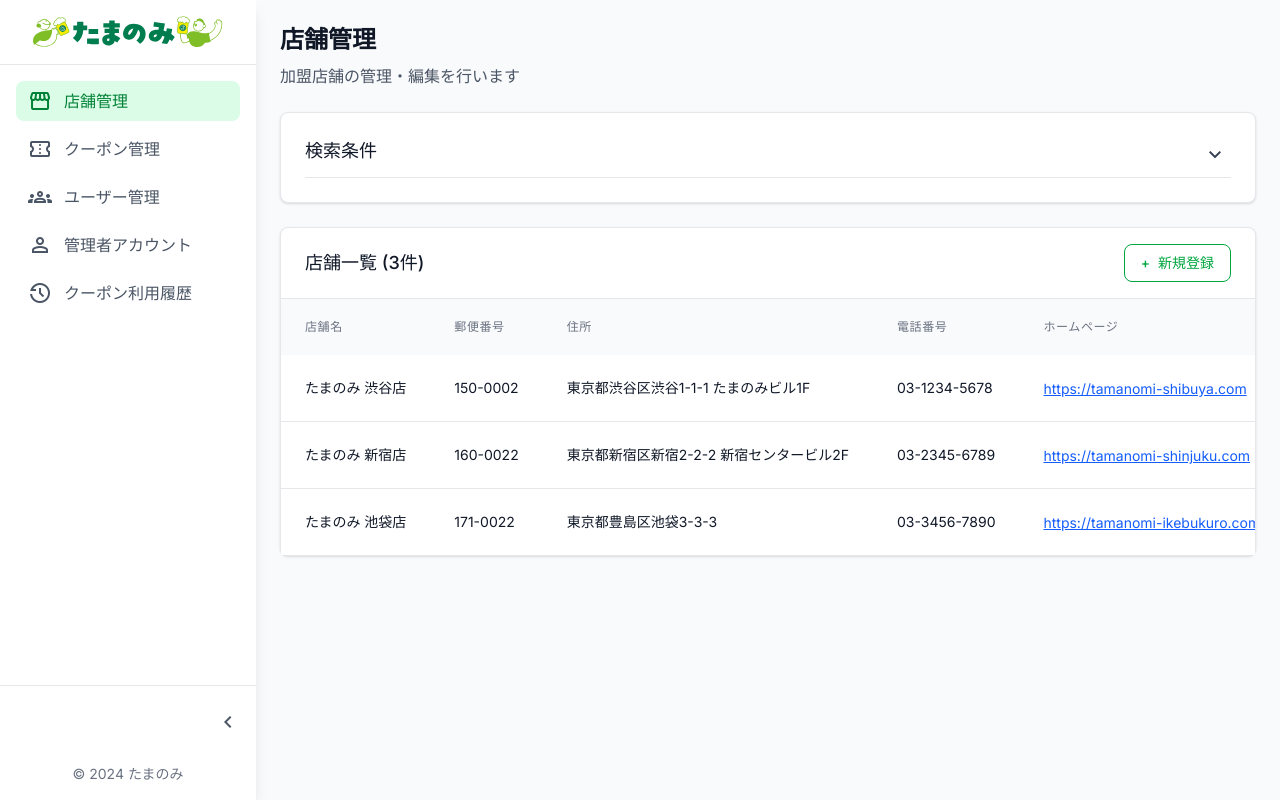
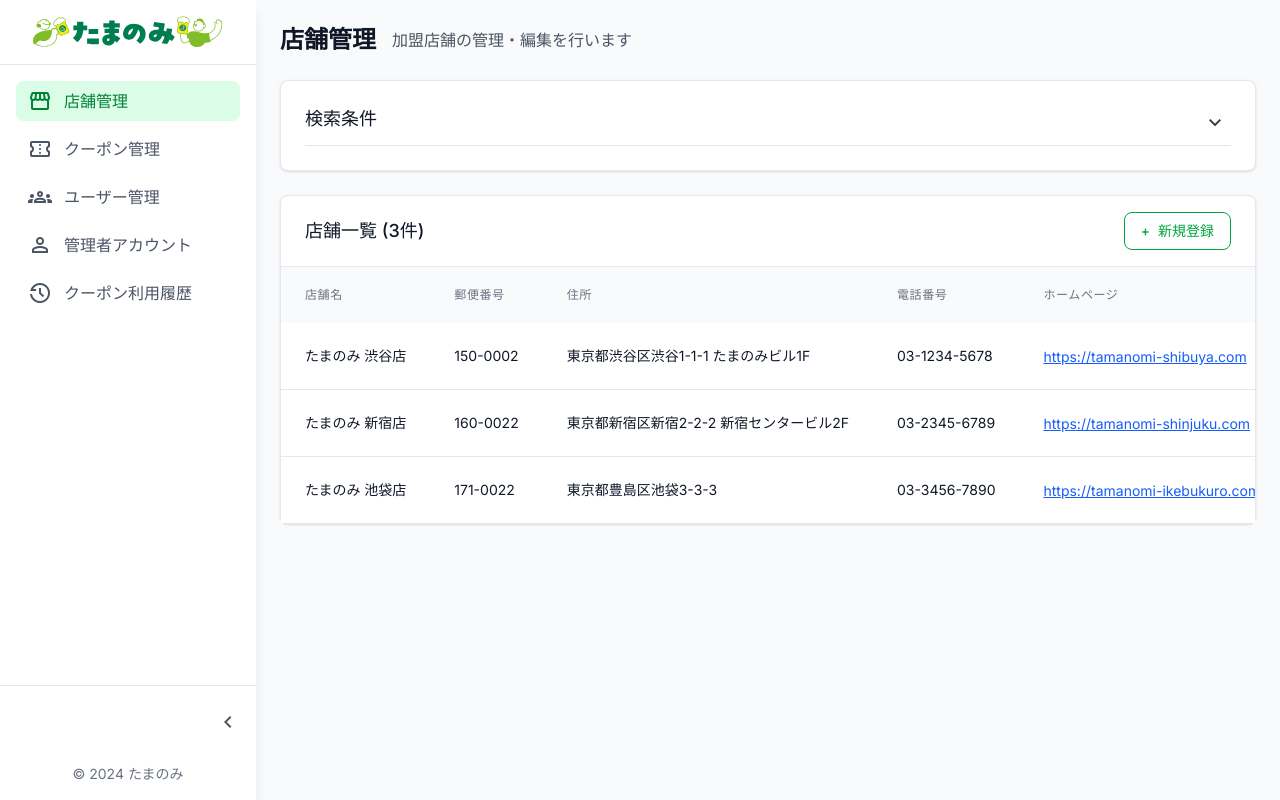
Before and after one commit to HV-development/tamanomi-admin, a Next.js app: page /stores in a window 1280 px wide. Built offline with nearby package versions, Linux system fonts and the light colour scheme.

Commit message:
各画面の説明文を題名横に移動

```diff
--- a/src/components/pages/Dashboard.tsx
+++ b/src/components/pages/Dashboard.tsx
@@ -5,10 +5,12 @@
     <DashboardLayout>
       <div className="space-y-6">
         <div>
-          <h1 className="text-2xl font-bold text-gray-900">ダッシュボード</h1>
-          <p className="mt-2 text-gray-600">
-            たまのみの管理画面へようこそ
-          </p>
+          <div className="flex items-center space-x-4">
+            <h1 className="text-2xl font-bold text-gray-900">ダッシュボード</h1>
+            <p className="text-gray-600">
+              たまのみの管理画面へようこそ
+            </p>
+          </div>
         </div>
 
         {/* 統計カード */}
--- a/src/components/pages/StoreManagement.tsx
+++ b/src/components/pages/StoreManagement.tsx
@@ -117,10 +117,12 @@
       <div className="space-y-6">
         {/* ヘッダー */}
         <div>
-          <h1 className="text-2xl font-bold text-gray-900">店舗管理</h1>
-          <p className="mt-2 text-gray-600">
-            加盟店舗の管理・編集を行います
-          </p>
+          <div className="flex items-center space-x-4">
+            <h1 className="text-2xl font-bold text-gray-900">店舗管理</h1>
+            <p className="text-gray-600">
+              加盟店舗の管理・編集を行います
+            </p>
+          </div>
         </div>
 
         {/* 検索フォーム */}
```
